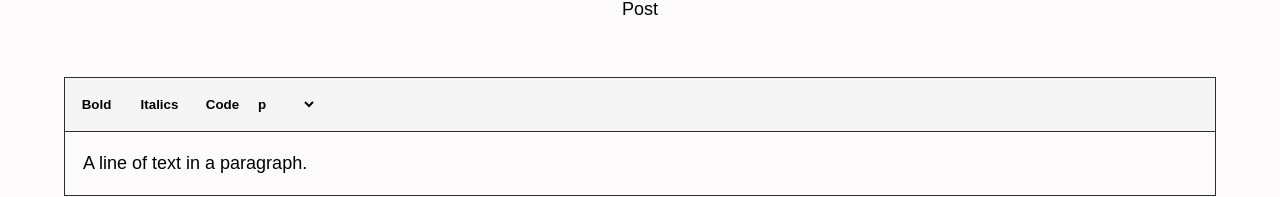
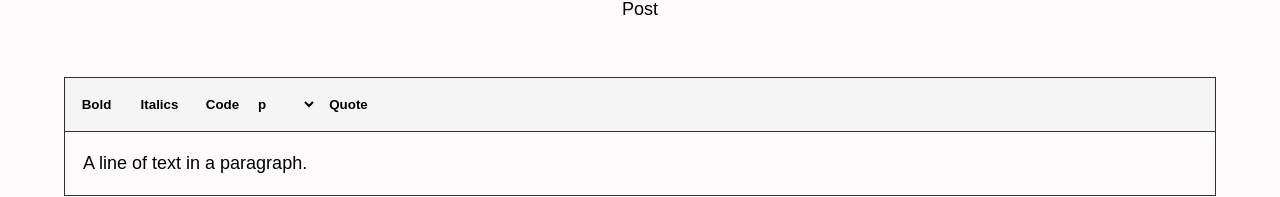
Before and after one commit to markusryoti/personal-website, a Next.js app in the folder front/: page /blog/newpost in a window 1280 px wide. Shown: the part 355-552 px from the top of the page. Built offline with nearby package versions, Linux system fonts and the light colour scheme.

Commit message:
added quote to editor

```diff
--- a/front/components/editor/CustomEditor.tsx
+++ b/front/components/editor/CustomEditor.tsx
@@ -62,7 +62,7 @@ const CustomEditor = {
   toggleBoldMark(editor) {
     const isActive = CustomEditor.isBoldMarkActive(editor);
     Transforms.setNodes(editor, { bold: isActive ? null : true } as any, {
-      match: n => T.isText(n),
+      match: (n) => T.isText(n),
       split: true,
     });
   },
@@ -70,20 +70,26 @@ const CustomEditor = {
   toggleCodeBlock(editor) {
     const isActive = CustomEditor.isCodeBlockActive(editor);
     Transforms.setNodes(editor, { type: isActive ? null : 'code' } as any, {
-      match: n => Editor.isBlock(editor, n),
+      match: (n) => Editor.isBlock(editor, n),
     });
   },
 
   toggleItalicMark(editor) {
     const isActive = CustomEditor.isItalicMarkActive(editor);
     Transforms.setNodes(editor, { italic: isActive ? null : true } as any, {
-      match: n => T.isText(n),
+      match: (n) => T.isText(n),
       split: true,
     });
   },
 
   toggleHeading(editor, headingType) {
-    Transforms.setNodes(editor, { type: headingType });
+    Transforms.setNodes(editor, { type: headingType } as any);
+  },
+
+  toggleQuote(editor) {
+    Transforms.setNodes(editor, { type: 'quote' } as any, {
+      match: (n) => Editor.isBlock(editor, n),
+    });
   },
 };
 
--- a/front/components/editor/Editor.tsx
+++ b/front/components/editor/Editor.tsx
@@ -30,7 +30,7 @@ const Editor = () => {
     setPostContent(value);
   }, [value]);
 
-  const renderElement = useCallback(props => {
+  const renderElement = useCallback((props) => {
     switch (props.element.type) {
       case 'h1':
         return <h1>{props.children}</h1>;
@@ -50,12 +50,14 @@ const Editor = () => {
         return <strong>{props.children}</strong>;
       case 'italic':
         return <em>{props.children}</em>;
+      case 'quote':
+        return <blockquote>{props.children}</blockquote>;
       default:
         return <DefaultElement {...props} />;
     }
   }, []);
 
-  const renderLeaf = useCallback(props => {
+  const renderLeaf = useCallback((props) => {
     return <Leaf {...props} />;
   }, []);
 
@@ -64,7 +66,7 @@ const Editor = () => {
       <Slate
         editor={editor}
         value={value}
-        onChange={newValue => setValue(newValue)}
+        onChange={(newValue) => setValue(newValue)}
       >
         <Toolbar />
         <div className={styles.textContainer}>
--- a/front/components/editor/Toolbar.tsx
+++ b/front/components/editor/Toolbar.tsx
@@ -9,7 +9,7 @@ const Toolbar = () => {
   return (
     <div className={styles.toolbarContainer}>
       <button
-        onMouseDown={event => {
+        onMouseDown={(event) => {
           event.preventDefault();
           CustomEditor.toggleBoldMark(editor);
         }}
@@ -17,7 +17,7 @@ const Toolbar = () => {
         Bold
       </button>
       <button
-        onMouseDown={event => {
+        onMouseDown={(event) => {
           event.preventDefault();
           CustomEditor.toggleItalicMark(editor);
         }}
@@ -25,7 +25,7 @@ const Toolbar = () => {
         Italics
       </button>
       <button
-        onMouseDown={event => {
+        onMouseDown={(event) => {
           event.preventDefault();
           CustomEditor.toggleCodeBlock(editor);
         }}
@@ -33,18 +33,25 @@ const Toolbar = () => {
         Code
       </button>
       <select
-        onChange={event => {
+        onChange={(event) => {
           CustomEditor.toggleHeading(editor, event.target.value);
         }}
       >
-        <option value="p">p</option>
-        <option value="h1">h1</option>
-        <option value="h2">h2</option>
-        <option value="h3">h3</option>
-        <option value="h4">h4</option>
-        <option value="h5">h5</option>
-        <option value="h6">h6</option>
+        <option value='p'>p</option>
+        <option value='h1'>h1</option>
+        <option value='h2'>h2</option>
+        <option value='h3'>h3</option>
+        <option value='h4'>h4</option>
+        <option value='h5'>h5</option>
+        <option value='h6'>h6</option>
       </select>
+      <button
+        onClick={(event) => {
+          CustomEditor.toggleQuote(editor);
+        }}
+      >
+        Quote
+      </button>
     </div>
   );
 };
--- a/front/styles/Editor.module.css
+++ b/front/styles/Editor.module.css
@@ -8,3 +8,10 @@
 .editorContainer .textContainer {
   padding: 1rem;
 }
+
+.editorContainer .textContainer blockquote {
+  margin-left: 50px;
+  padding-left: 15px;
+  border-left: 3px solid #ccc;
+  font-style: italic;
+}
```
